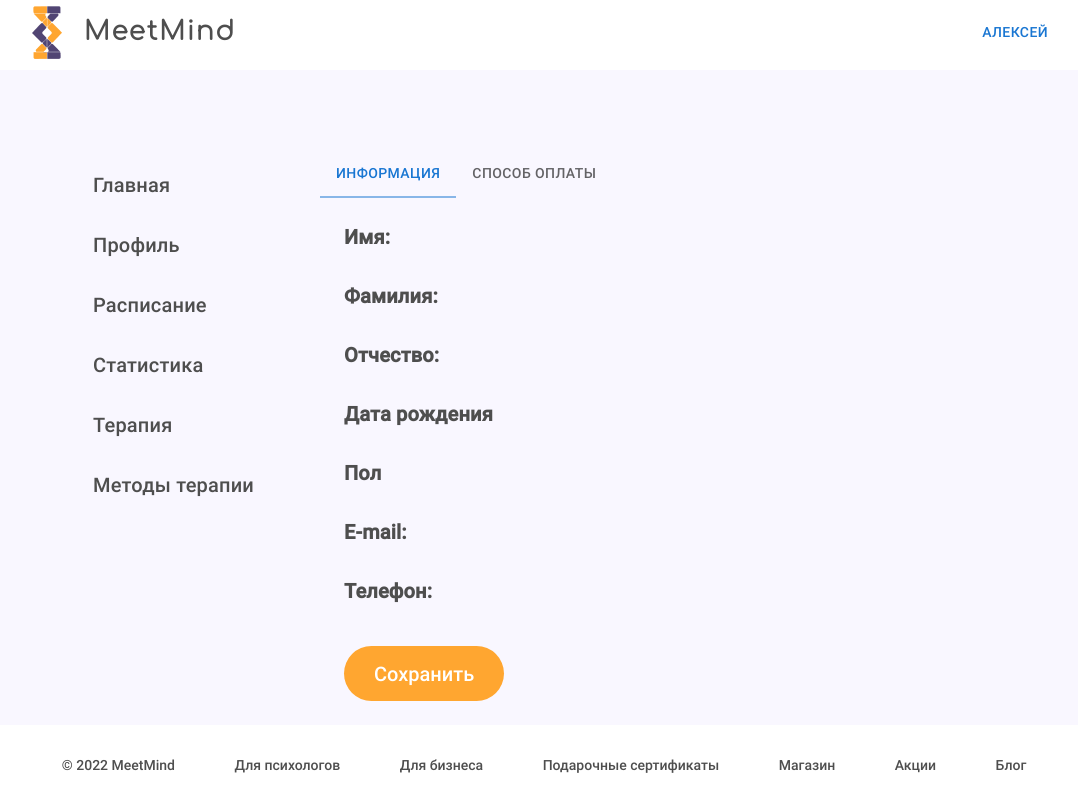
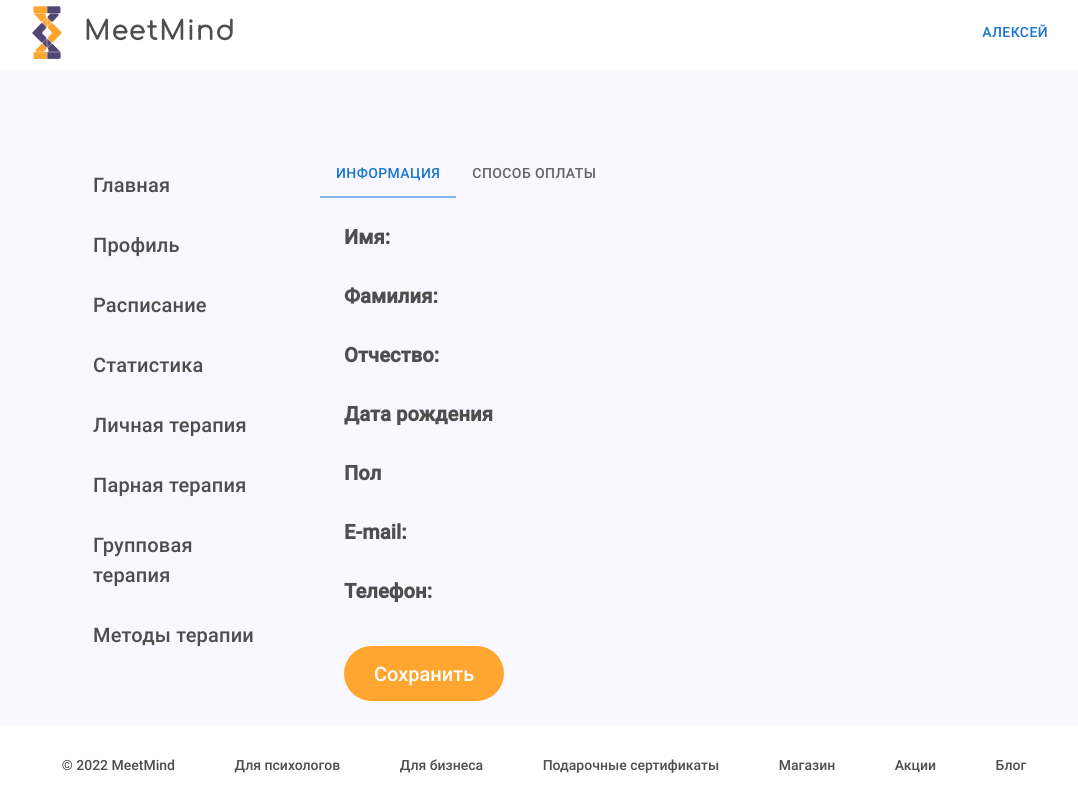
Before and after one commit to AliceAbashkina/MeetMind, a Next.js app: page /profile_client in a window 1280 px wide. Shown: the whole page, without its empty margins (96-1174 px from the left). Built offline with nearby package versions, Linux system fonts and the light colour scheme.

Commit message:
в пк версии

```diff
--- a/components/Drawer_client.tsx
+++ b/components/Drawer_client.tsx
@@ -49,7 +49,9 @@ function DrawerCompClient() {
           <Link href="/profile_client"><A><Typography sx={buttonSX}>Профиль</Typography></A></Link>
           <Link href="/profile_client/calendar"><A><Typography sx={buttonSX}>Расписание</Typography></A></Link>
           <Link href="/profile_client"><A><Typography sx={buttonSX}>Статистика</Typography></A></Link>
-          <Link href="/profile_client"><A><Typography sx={buttonSX}>Терапия</Typography></A></Link>
+          <Link href="/profile_client"><A><Typography sx={buttonSX}>Личная терапия</Typography></A></Link>
+          <Link href="/profile_client"><A><Typography sx={buttonSX}>Парная терапия</Typography></A></Link>
+          <Link href="/profile_client"><A><Typography sx={buttonSX}>Групповая терапия</Typography></A></Link>
           <Link href="/profile_client"><A><Typography sx={buttonSX}>Методы терапии</Typography></A></Link>
 
         </Box>
```
